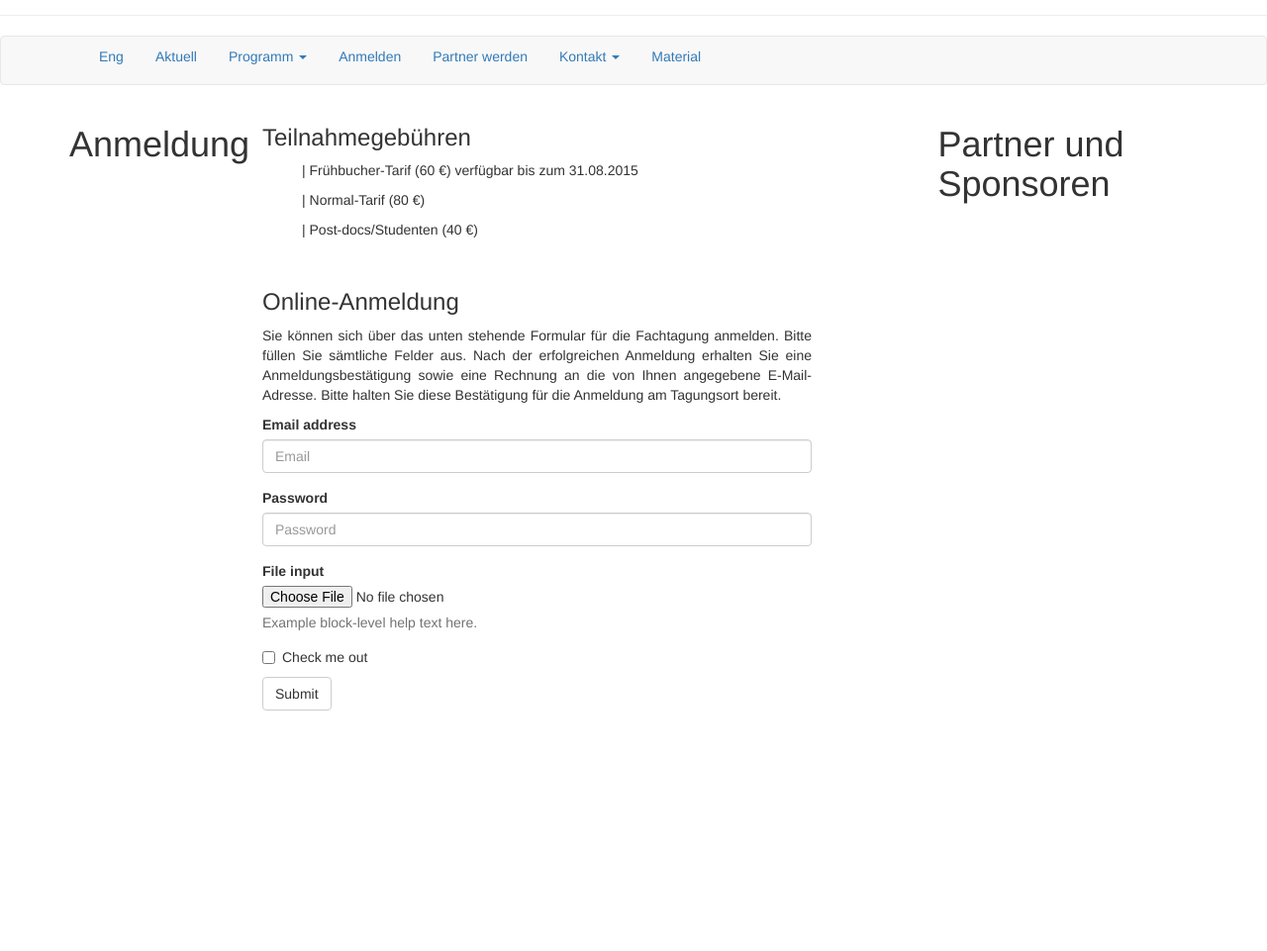
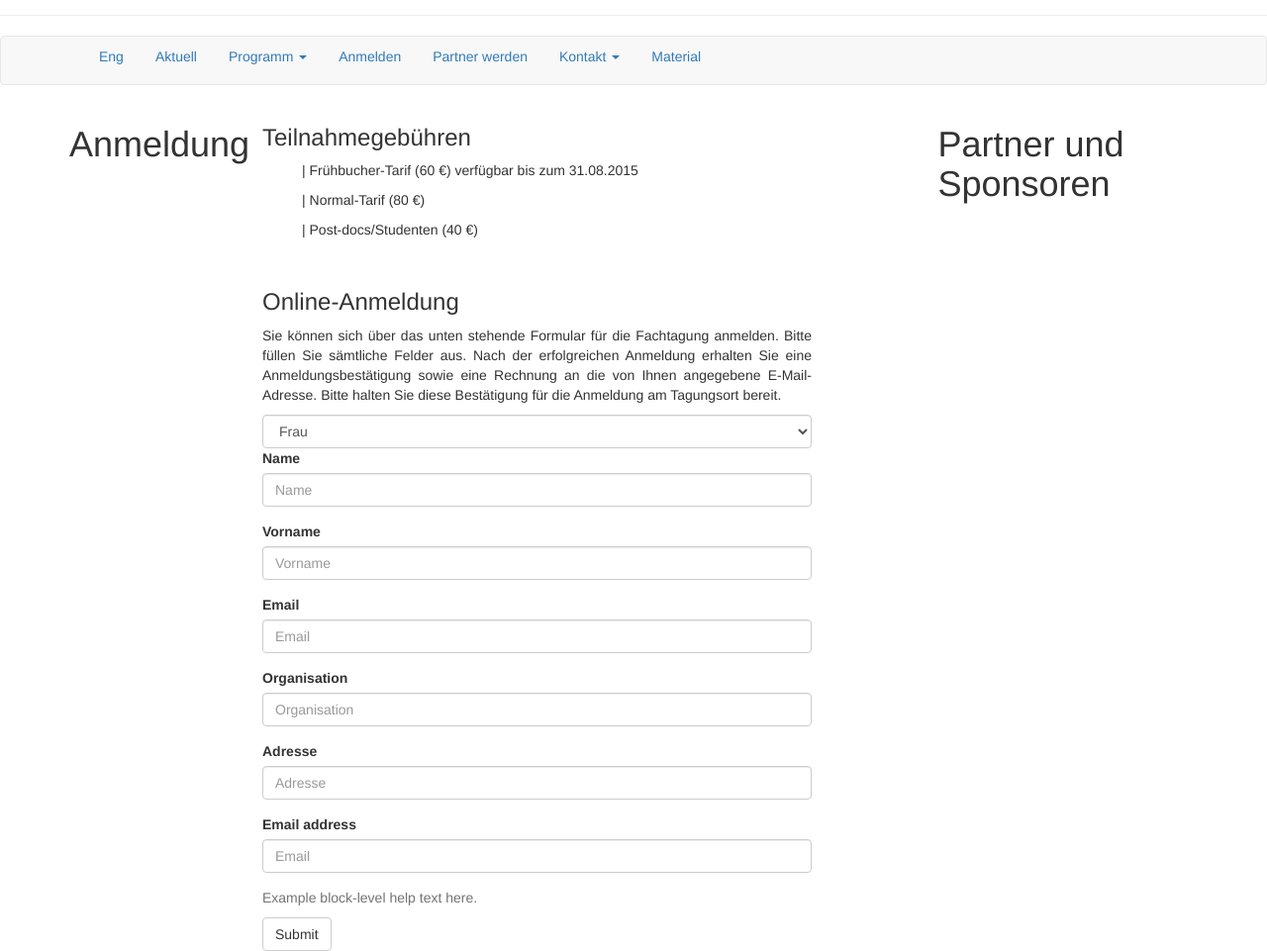
Before and after one commit to susedev/test, a Jekyll site: the page built from anmeldung.html, in a window 1280 px wide, cut to the strip 131-1092 px from the top of the page. Shown: the whole strip at 99% size. Built offline with Jekyll 4.4.1, drawn with Linux system fonts in a browser that asks for light colours; nearby versions of some CDN libraries; before the commit the page ends 900 px from its top, so only the background shows below that.

Commit message:
Edit from JekyllCMS

```diff
--- a/anmeldung.html
+++ b/anmeldung.html
@@ -15,14 +15,19 @@ title: Anmeldung
 
 <p style="text-align: justify;">Sie k&ouml;nnen sich &uuml;ber das unten stehende Formular f&uuml;r die Fachtagung anmelden. Bitte f&uuml;llen Sie s&auml;mtliche Felder aus. Nach der erfolgreichen Anmeldung erhalten Sie eine Anmeldungsbest&auml;tigung sowie eine Rechnung an die von Ihnen angegebene E-Mail-Adresse. Bitte halten Sie diese Best&auml;tigung f&uuml;r die Anmeldung am Tagungsort bereit.</p>
 
-<form>
+<form><select class="form-control"><option>Frau</option><option>Herr</option><option>Prof.</option><option>Dr.</option> </select>
+
+<div class="form-group"><label for="name">Name</label> <input class="form-control" id="name" placeholder="Name" type="text" /></div>
+
+<div class="form-group"><label for="vorname">Vorname</label> <input class="form-control" id="vorname" placeholder="Vorname" type="text" /></div>
+
+<div class="form-group"><label for="email">Email</label> <input class="form-control" id="exampleInputEmail1" placeholder="Email" type="email" /></div>
+
+<div class="form-group"><label for="organisation">Organisation</label> <input class="form-control" id="organisation" placeholder="Organisation" type="text" /></div>
+
+<div class="form-group"><label for="adresse">Adresse</label> <input class="form-control" id="adresse" placeholder="Adresse" type="text" /></div>
+
 <div class="form-group"><label for="exampleInputEmail1">Email address</label> <input class="form-control" id="exampleInputEmail1" placeholder="Email" type="email" /></div>
 
-<div class="form-group"><label for="exampleInputPassword1">Password</label> <input class="form-control" id="exampleInputPassword1" placeholder="Password" type="password" /></div>
-
-<div class="form-group"><label for="exampleInputFile">File input</label> <input id="exampleInputFile" type="file" />
 <p class="help-block">Example block-level help text here.</p>
-</div>
-
-<div class="checkbox"><label><input type="checkbox" /> Check me out </label></div>
 <button class="btn btn-default" type="submit">Submit</button></form>
```
